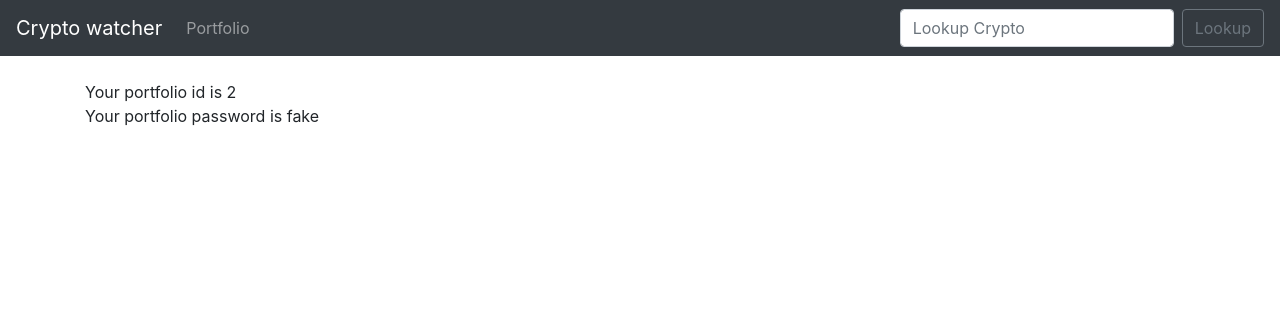
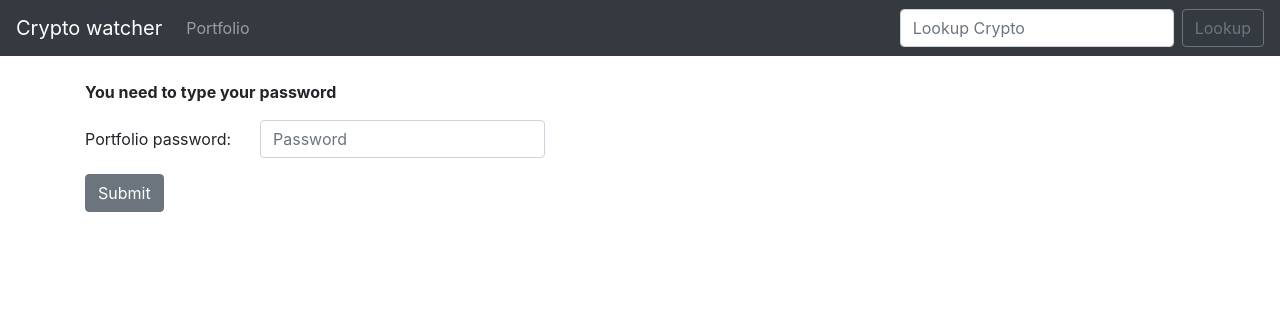
Before and after one commit to mihai-lascu/CryptoWatcher, a Django app: page /portfolio/2 in a window 1280 px wide. Shown: the top 316 px of the page. Run offline with Django 3.2, Linux system fonts and the light colour scheme; data comes from the database, SQL or seed files in the repository; both versions use the stored data as it was after the commit; some libraries are stand-ins or nearby versions.

Commit message:
worked out the password system for the portfolio models

```diff
--- a/CryptoWatcher/mysite/crypto/templates/crypto/portfolio_create.html
+++ b/CryptoWatcher/mysite/crypto/templates/crypto/portfolio_create.html
@@ -4,14 +4,14 @@
 <div class="jumbotron">
   <h1 class="display-3">Almost done!</h1>
   <p class="lead">Please secure your portfolio by setting a password</p>
-  <p>Your portfolio ID: {{ portfolio_id }}</p>
+  <p>Your portfolio ID: {{ new_portfolio.id }}</p>
 </div>
-<form method="POST" action="{% url 'crypto:portfolio_edit' portfolio_id%}">
+<form method="POST" action="{% url 'crypto:portfolio_edit' new_portfolio.id%}">
   <div class="form-group row">
     <label for="inputPassword" class="col-lg-1 col-form-label">Password:</label>
     <div class="col-lg-3">
       {% csrf_token %}
-      <input type="password" class="form-control" aria-describedby="PasswordHelp" id="inputPassword" placeholder="Password" name="portfolio_password">
+      <input type="password" class="form-control" aria-describedby="PasswordHelp" id="inputPassword" placeholder="Password" name="new_password">
       <small id="PasswordHelp" class="form-text text-muted">Please use between 8-20 characters</small>
     </div>
   </div>
--- a/CryptoWatcher/mysite/crypto/templates/crypto/portfolio_edit.html
+++ b/CryptoWatcher/mysite/crypto/templates/crypto/portfolio_edit.html
@@ -1,13 +1,36 @@
 {% extends 'crypto/base.html' %}
 {% block content %}
 
-Your portfolio id is {{ portfolio_id }}
-<br>
-Your portfolio password is {{ portfolio_password }}
+{% if password_correct %}
 
-{% if password_correct %}
+  Your portfolio id is {{ portfolio_id }}
+  <br>
+  Hello and welcome to your portfolio
+
 {% elif password_incorrect %}
-{% elif type_password %}
+
+  <p><strong>Wrong password. Try again.</strong></p>
+
+  <form method="POST" action="{% url 'crypto:portfolio_edit' portfolio_id%}">
+    <div class="form-group row">
+      {% csrf_token %}
+      <label for="inputPassword" class="col-lg-2 col-form-label">Portfolio password:</label>
+      <input class="form-control col-lg-3" type="password" id="inputPassword" placeholder="Password" name="portfolio_password">
+    </div>
+    <button class="btn btn-secondary" type="submit">Submit</button>
+  </form>
+
+{% else %}
+  <p><strong>{{ type_password }}</strong></p>
+  <form method="POST" action="{% url 'crypto:portfolio_edit' portfolio_id%}">
+    <div class="form-group row">
+      {% csrf_token %}
+      <label for="inputPassword" class="col-lg-2 col-form-label">Portfolio password:</label>
+      <input class="form-control col-lg-3" type="password" id="inputPassword" placeholder="Password" name="portfolio_password">
+    </div>
+    <button class="btn btn-secondary" type="submit">Submit</button>
+  </form>
+
 {% endif %}
 
 <!--
--- a/CryptoWatcher/mysite/crypto/views.py
+++ b/CryptoWatcher/mysite/crypto/views.py
@@ -1,4 +1,9 @@
-from django.shortcuts import render
+from django.shortcuts import render, get_object_or_404
+from django.http import HttpResponseRedirect
+from django.urls import reverse
+from passlib.hash import pbkdf2_sha256
+
+from .models import Portfolio, Cryptocurrency
 
 import json
 import requests
@@ -7,7 +12,7 @@ import requests
 
 def home(request):
     #Grab the crypto_list
-    crypto_list_request = requests.get("https://min-api.cryptocompare.com/data/pricemultifull?fsyms=BTC,XRP,ETH,XLM,EOS,LTC,TRX,ADA,XMR,MIOTA,XEM,DASH,ETC&tsyms=USD")
+    crypto_list_request = requests.get("https://min-api.cryptocompare.com/data/pricemultifull?fsyms=BTC,XRP,ETH,EOS,XLM,LTC,TRX,ADA,XMR,IOT,DASH,XEM,ETC&tsyms=USD")
     crypto_list = json.loads(crypto_list_request.content)
 
     #Grab the news
@@ -24,17 +29,36 @@ def prices(request):
 def portfolio(request):
     if request.method == 'POST':
         portfolio_id = request.POST['portfolio_id']
-        return render(request, 'crypto/portfolio.html', {'portfolio_id': portfolio_id})
+        try:
+            portfolio = Portfolio.objects.get(pk=portfolio_id)
+        except (KeyError, Portfolio.DoesNotExist):
+            return render(request, 'crypto/portfolio.html', {'notfound':'Wrong portfolio ID. Try again.'})
+        else:
+            return HttpResponseRedirect(reverse('crypto:portfolio_edit', args=(portfolio.id,)))
     else:
-        notfound = "Portfolio feature coming soon"
-        return render(request, 'crypto/portfolio.html', {'notfound': notfound })
+        return render(request, 'crypto/portfolio.html', {})
 
 def portfolioCreate(request):
-    portfolio_id = 1234
-    return render(request, 'crypto/portfolio_create.html', {'portfolio_id': portfolio_id })
+    new_portfolio = Portfolio(password='')
+    new_portfolio.save()
+    return render(request, 'crypto/portfolio_create.html', {'new_portfolio': new_portfolio })
 
 def portfolioEdit(request, portfolio_id):
-    portfolio_password = "fake"
     if request.method == 'POST':
-        portfolio_password = request.POST['portfolio_password']
-    return render(request, 'crypto/portfolio_edit.html', {'portfolio_id': portfolio_id, 'portfolio_password': portfolio_password})
+        if 'new_password' in request.POST.keys():
+            portfolio_password = request.POST['new_password']
+            portfolio = get_object_or_404(Portfolio, pk=portfolio_id)
+            portfolio.password = pbkdf2_sha256.hash(portfolio_password)
+            portfolio.save()
+            return render(request, 'crypto/portfolio_edit.html', {'portfolio_id': portfolio_id, 'password_correct': True})
+            #return HttpResponseRedirect(reverse('crypto:portfolio_edit', args=(portfolio.id,)))
+        elif 'portfolio_password' in request.POST.keys():
+            portfolio_password = request.POST['portfolio_password']
+            portfolio = get_object_or_404(Portfolio, pk=portfolio_id)
+            if pbkdf2_sha256.verify(portfolio_password, portfolio.password):
+                return render(request, 'crypto/portfolio_edit.html', {'portfolio_id': portfolio_id, 'password_correct': True})
+            else:
+                return render(request, 'crypto/portfolio_edit.html', {'portfolio_id': portfolio_id, 'password_incorrect': True})
+    else:
+        portfolio = get_object_or_404(Portfolio, pk=portfolio_id)
+        return render(request, 'crypto/portfolio_edit.html', {'portfolio_id': portfolio_id, 'type_password': 'You need to type your password'})
```
Also changed, not shown: CryptoWatcher/mysite/crypto/templates/crypto/portfolio.html (+2 -19 lines), CryptoWatcher/mysite/db.sqlite3.
